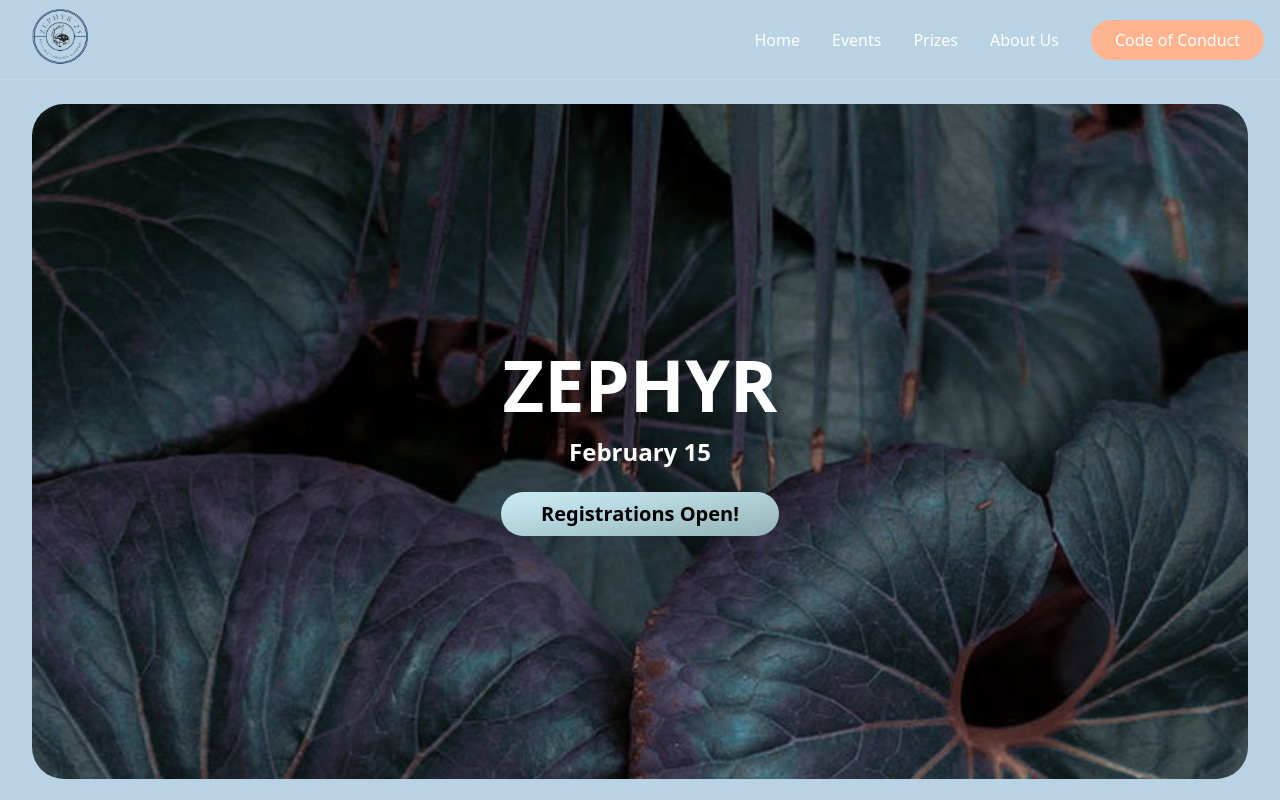
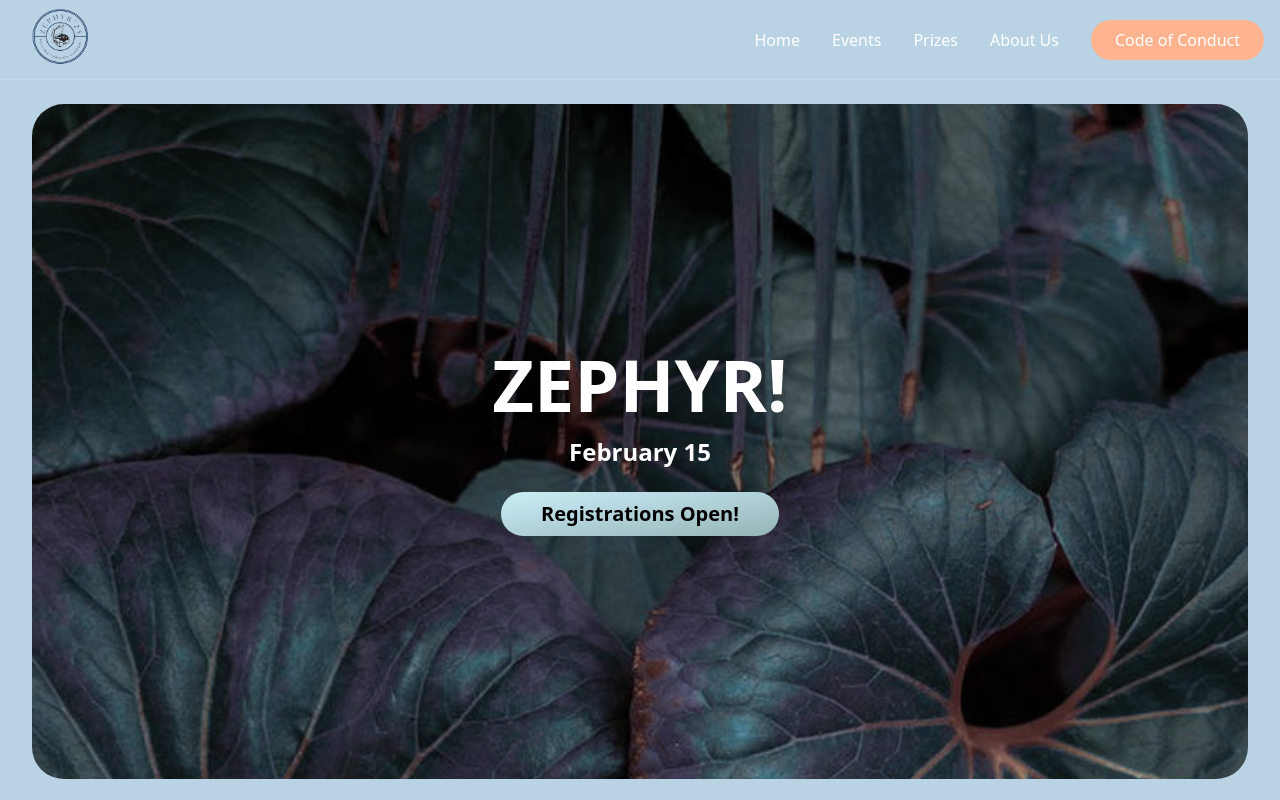
Before and after one commit to Vihan-2008/zephyr.github.io, a Next.js app: page / in a window 1280 px wide. Shown: the top 800 px of the page. Built offline with nearby package versions, Linux system fonts and the light colour scheme.

Commit message:
Update index.tsx

```diff
--- a/pages/index.tsx
+++ b/pages/index.tsx
@@ -35,7 +35,7 @@ export default function Home() {
 						// className="w-full h-[82%] mb-[4%] sm:h-[54%] sm:mb-[1%] flex flex-col justify-center items-center rounded-[2rem] grayscale-[50%] bg-cover"
 						>
 							<h1 className="text-4xl font-bold text-white sm:text-7xl">
-								ZEPHYR
+								ZEPHYR!
 							</h1>
 							<h3 className="flex items-center justify-center my-4 text-xl font-semibold text-white sm:text-2xl">
 								February 15
```
